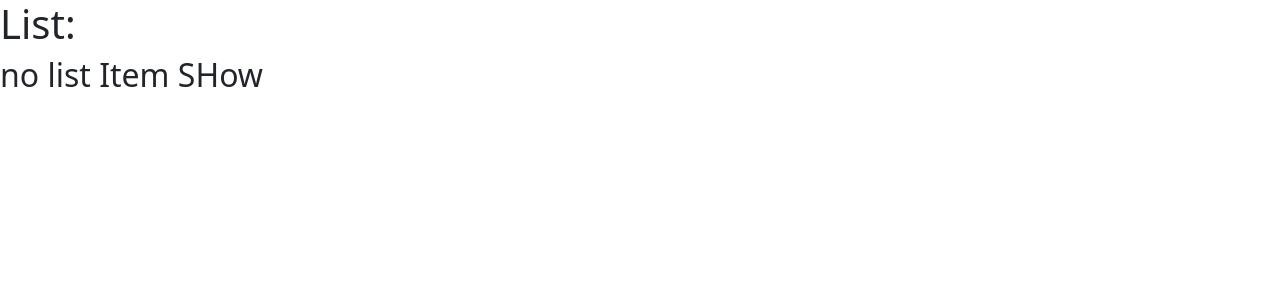
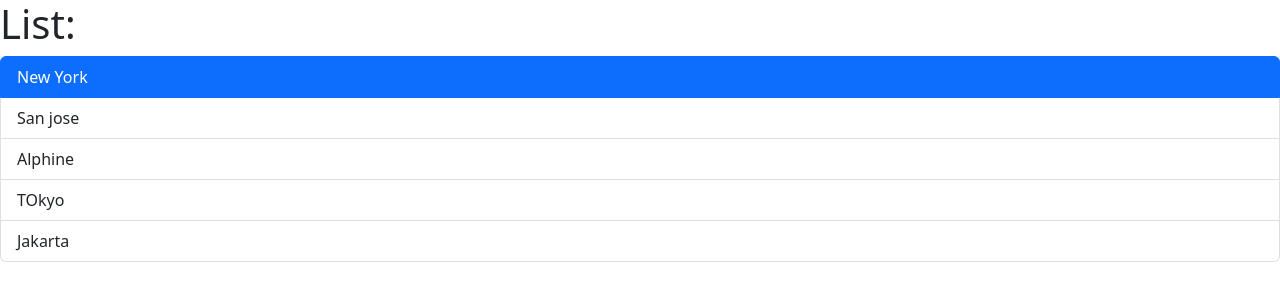
Before and after one commit to indraworks/mosh-react18-basic, a React (Vite) app in the folder 01-BasicApp/: page / in a window 1280 px wide. Shown: the top 300 px of the page. Built offline with nearby package versions, Linux system fonts and the light colour scheme.

Commit message:
understanding state

```diff
--- a/01-BasicApp/src/components/ListGroup.tsx
+++ b/01-BasicApp/src/components/ListGroup.tsx
@@ -1,21 +1,44 @@
-import React from "react";
+//kita perlu import MouseEvnet utk param event di functon onClcik dan sejenisnya
+import { MouseEvent, useState } from "react";
 
 const ListGroup = () => {
   let items = ["New York", "San jose", "Alphine", "TOkyo", "Jakarta"];
-  items = [];
+  //let selectedIndex = 0; //angka -1 artinya tak dipilih
+  //   items = [];
+  //ahrus buat state
+  const [selectedIndex, setSelectedIndex] = useState<number | undefined>(0);
+  //const handleClick = (event: MouseEvent) => console.log(event);
+
+  const handleClick = (index: number) => {
+    setSelectedIndex(index);
+  };
   return (
     <>
       <h1>List:</h1>
       <ul className="list-group">
         {/* ingat jika didalam part jsx maka javascript harus
            smua tulisan harus didahuli dgn {} kurung kurawal!
+           jang lupa pada param slain item kita masukan index
         */}
         {items.length === 0 && <h2>no list Item SHow</h2>}
-        {items.map((item) => (
+        {items.map((item, index) => (
           //utk dibagian li kita harus masukan key karena harus ada index
           //atau harus unix utk masing2 item kita bisa masukan key=item  krn gak sama tiap2
           //element item dari array items diatas!
-          <li key={item}>{item}</li>
+          <li
+            // className="list-group-item active"
+            //kita buat itenarinya dulu apakah sama dgn index diatas jika sama maka activekan  active property di className tsb!
+            //nah dibawah ini gak kerja kita harus guna state karena gak akan update ke UI nya kalau dibawah ini !
+            className={
+              selectedIndex === index
+                ? "list-group-item active"
+                : "list-group-item"
+            }
+            key={item}
+            onClick={() => handleClick(index)}
+          >
+            {item}
+          </li>
         ))}
       </ul>
     </>
@@ -34,4 +57,22 @@ sbab kalau pakai console bisa test
  > true && 1 <wnter>  hasil di console  1
   jika false && 1 hasil false
   jadi sprti diatas pakai &&  kalau mau kita buat utk itenari function
+
+  Janglupa INDEX nah di param utk map kita beri index utk beritahu idx tiap element
+  yg ada di array tsb
+
+
 */
+
+/*EVENT
+utk stiap function ada paramter yg masuk di function tsb
+nah jika dia adalah sbuah event misalkan onCLicke= {(param)=>bla bla}
+nah tipe param ini adalah event biasanya adalah eventdari browserHTML
+(event:React.mouseEven<HTMLElement,MouseEvent)
+nah kalau dia dalam tag html gak perlu kita tulis tapi
+jika kita tulis diatas return atau jadi sbuah nama function maka kita perlu
+menulis type dari param tsb sperti diatas !
+
+
+
+*/
```
